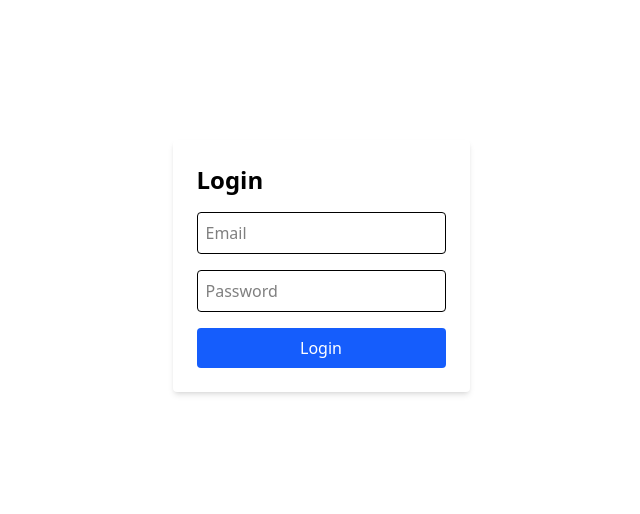
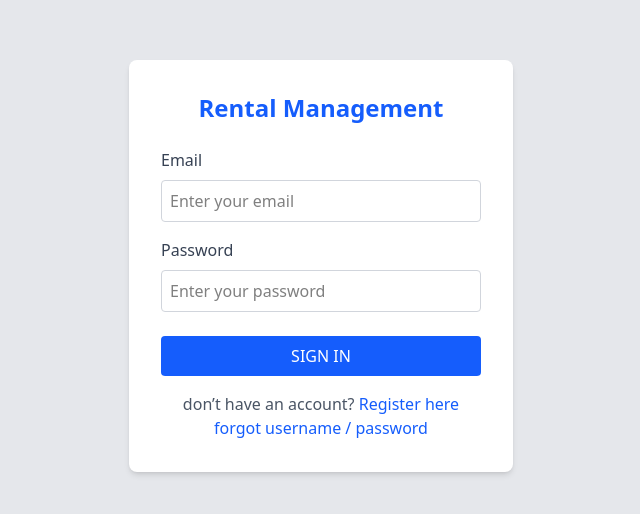
Before and after one commit to iAnubhavKushwaha/RentIt, a React (Vite) app in the folder client/: page /login in a window 1280 px wide. Shown: the part 134-648 px from the top of the page, without its empty margins (319-959 px from the left). Built offline with nearby package versions, Linux system fonts and the light colour scheme.

Commit message:
auth update

```diff
--- a/client/src/App.jsx
+++ b/client/src/App.jsx
@@ -5,7 +5,7 @@ import Register from './components/auth/Register';
 import ForgotPassword from './components/auth/ForgotPassword';
 import ResetPassword from './components/auth/ResetPassword';
 import Home from './pages/Home';
-import Dashboard from './pages/Dashboard';
+import Dashboard from './components/dashboard/Dashboard';
 
 
 const App = () => {
--- a/client/src/components/auth/Login.jsx
+++ b/client/src/components/auth/Login.jsx
@@ -15,27 +15,45 @@ const Login = () => {
     };
 
     return (
-        <div className="flex items-center justify-center min-h-screen">
-            <form onSubmit={handleSubmit} className="bg-white p-6 rounded shadow-md">
-                <h2 className="mb-4 text-2xl font-bold">Login</h2>
+        <div className="flex items-center justify-center min-h-screen bg-gray-200">
+            <div className="bg-white p-8 rounded-lg shadow-md w-96">
+                <h2 className="text-2xl font-bold text-blue-600 mb-6 text-center">Rental Management</h2>
+                <form onSubmit={handleSubmit}>
+                    <div className="mb-4">
+                        <label className="block text-gray-700 mb-2">Email</label>
                         <input
                             type="email"
-                    placeholder="Email"
+                            placeholder="Enter your email"
                             value={email}
                             onChange={(e) => setEmail(e.target.value)}
-                    className="block w-full p-2 mb-4 border rounded"
+                            className="block w-full p-2 border border-gray-300 rounded"
                             required
                         />
+                    </div>
+                    <div className="mb-6">
+                        <label className="block text-gray-700 mb-2">Password</label>
                         <input
                             type="password"
-                    placeholder="Password"
+                            placeholder="Enter your password"
                             value={password}
                             onChange={(e) => setPassword(e.target.value)}
-                    className="block w-full p-2 mb-4 border rounded"
+                            className="block w-full p-2 border border-gray-300 rounded"
                             required
                         />
-                <button type="submit" className="w-full p-2 bg-blue-600 text-white rounded">Login</button>
+                    </div>
+                    <button type="submit" className="w-full p-2 bg-blue-600 text-white rounded">
+                        SIGN IN
+                    </button>
                 </form>
+                <div className="text-center mt-4">
+                    <p className="text-gray-600">don’t have an account?
+                        <a href="/register" className="text-blue-600 hover:underline"> Register here</a>
+                    </p>
+                    <p className="text-gray-600">
+                        <a href="/forgot-password" className="text-blue-600 hover:underline">forgot username / password</a>
+                    </p>
+                </div>
+            </div>
         </div>
     );
 };
--- a/client/src/pages/Dashboard.jsx
+++ /dev/null
@@ -1,9 +0,0 @@
-import React from 'react'
-
-const Dashboard = () => {
-  return (
-    <div>Dashboard</div>
-  )
-}
-
-export default Dashboard
```
Lines whose indentation alone changed are shown as unchanged.
